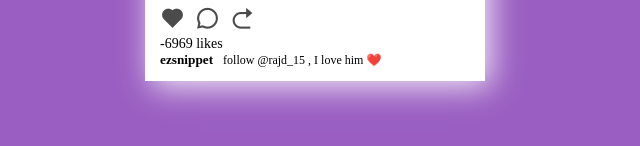
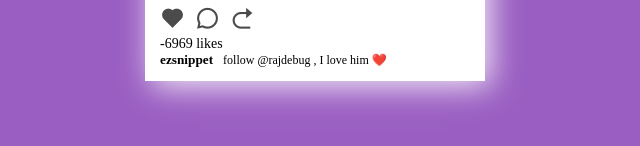
Before and after one commit to sticktostack/Insta-like-feature, a plain HTML site: page git/index.html in a window 1280 px wide. Shown: the part 554-700 px from the top of the page, 325-965 px from the left. Drawn offline with nearby package versions, Linux system fonts and the light colour scheme.

Commit message:
insta name changed

```diff
--- a/git/index.html
+++ b/git/index.html
@@ -29,7 +29,7 @@
                 </div>
                 <div class="likes">-6969 likes</div>
                 <div class="text">
-                    <h5>ezsnippet</h5><p id="last">follow @rajd_15 , I love him ❤️</p>
+                    <h5>ezsnippet</h5><p id="last">follow @rajdebug , I love him ❤️</p>
                 </div>
             </div>
         </div>
```
